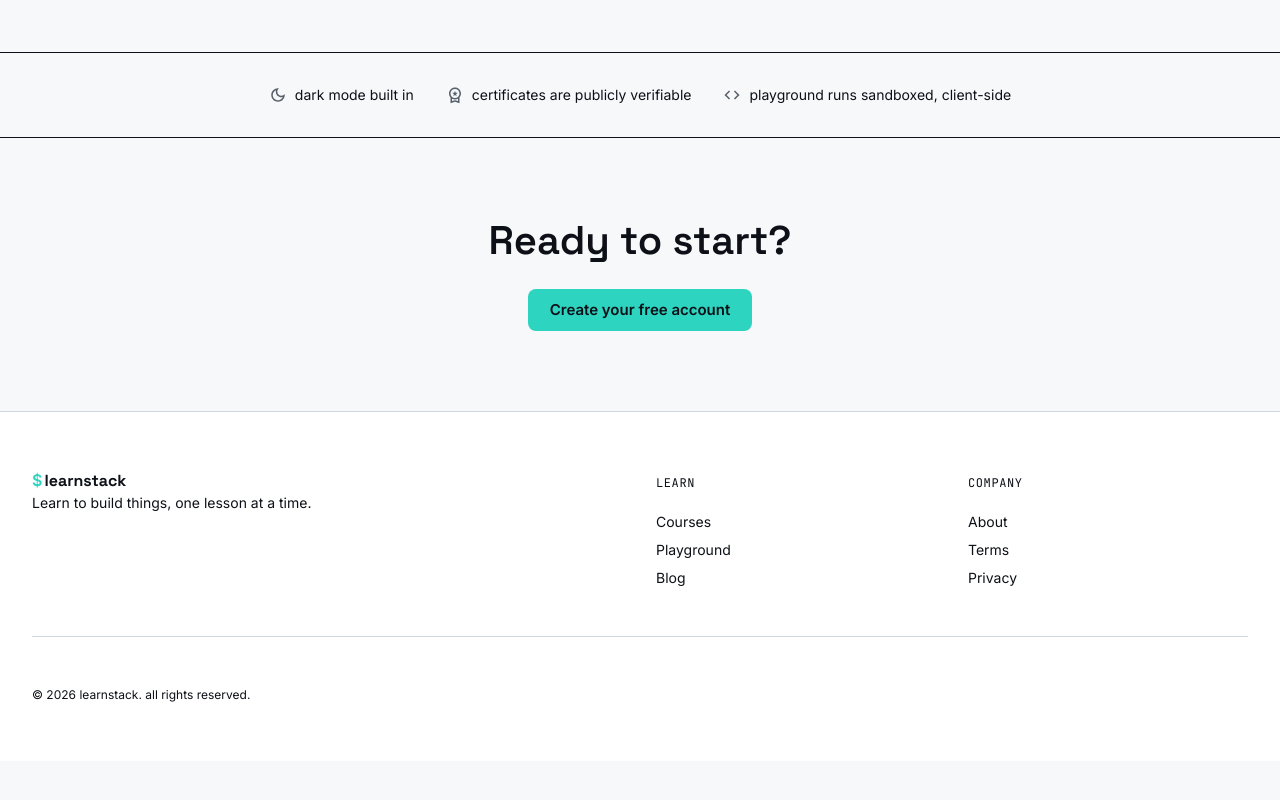
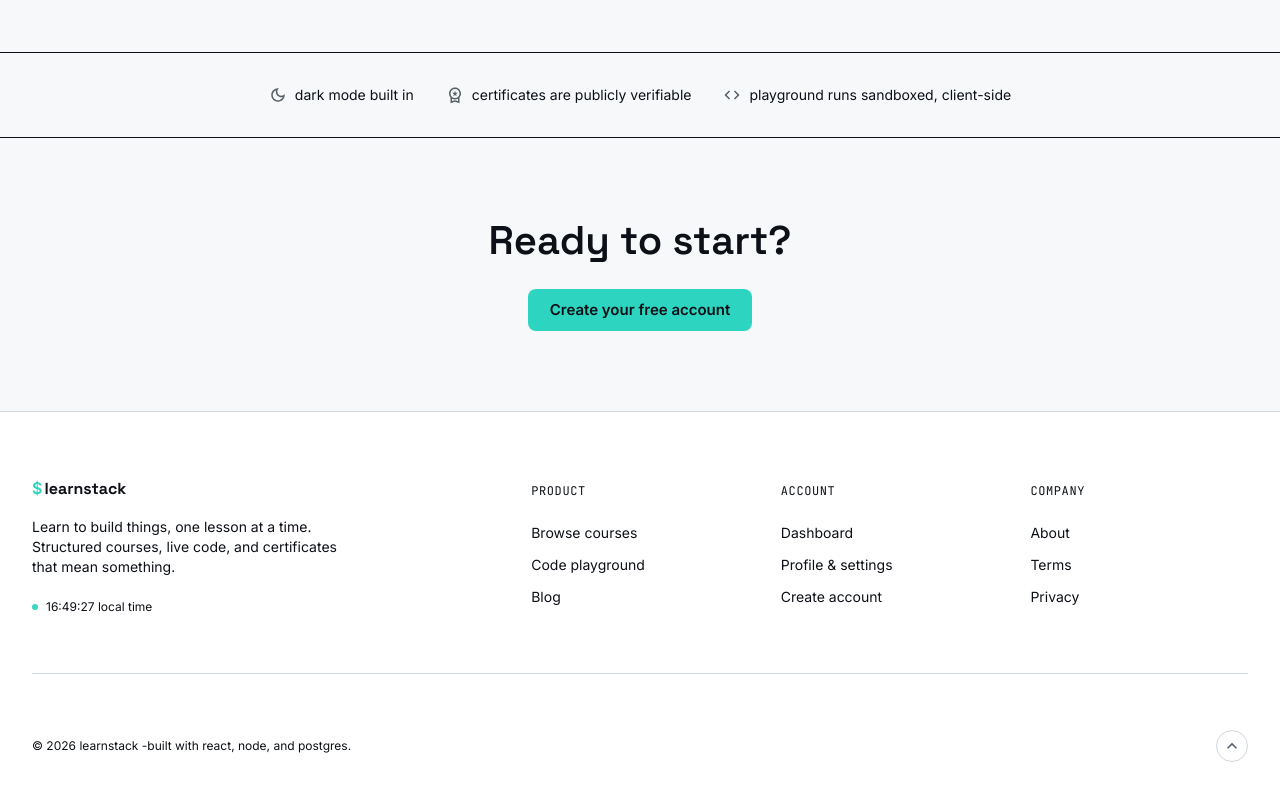
Before and after one commit to DivyamOswal/LearnStack, a React (Vite) app in the folder client/: page / in a window 1280 px wide. Shown: the part 2949-3749 px from the top of the page. Before the commit the page ends 3710 px from the top, so only its background shows below. Built offline with nearby package versions, Linux system fonts and the light colour scheme; no server answers.

Commit message:
feat: add profile settings page route and enhance footer with live clock and improved link structure

```diff
--- a/client/src/app/router.tsx
+++ b/client/src/app/router.tsx
@@ -35,6 +35,7 @@ import AdminBlogPage from '@/pages/admin/AdminBlogPage';
 import VerifyEmailPage from '@/pages/VerifyEmailPage';
 import AdminQuizzesPage from '@/pages/admin/AdminQuizzesPage';
 import AdminQuizEditorPage from '@/pages/admin/AdminQuizEditorPage';
+import ProfileSettingsPage from '@/pages/ProfileSettingsPage';
 
 const router = createBrowserRouter([
   {
@@ -70,6 +71,7 @@ const router = createBrowserRouter([
           { path: '/learn/:lessonId', element: <LessonPage /> },
           { path: '/dashboard/certificates', element: <CertificatesPage /> },
           { path: '/dashboard/bookmarks', element: <BookmarksPage /> },
+          { path: '/profile', element: <ProfileSettingsPage /> },
         ],
 
       },
--- a/client/src/components/layout/Footer.tsx
+++ b/client/src/components/layout/Footer.tsx
@@ -1,12 +1,20 @@
+import { useState, useEffect } from 'react';
 import { Link as RouterLink } from 'react-router-dom';
-import { Box, Typography, Divider } from '@mui/material';
+import { Box, Typography, Divider, IconButton } from '@mui/material';
+import { motion } from 'framer-motion';
+import KeyboardArrowUpIcon from '@mui/icons-material/KeyboardArrowUp';
 import { ROUTES } from '@/routes/routePaths';
 
 const footerLinks = {
-  learn: [
-    { label: 'Courses', path: ROUTES.COURSES },
-    { label: 'Playground', path: ROUTES.PLAYGROUND },
+  product: [
+    { label: 'Browse courses', path: ROUTES.COURSES },
+    { label: 'Code playground', path: ROUTES.PLAYGROUND },
     { label: 'Blog', path: ROUTES.BLOG },
+  ],
+  account: [
+    { label: 'Dashboard', path: ROUTES.DASHBOARD },
+    { label: 'Profile & settings', path: ROUTES.PROFILE },
+    { label: 'Create account', path: ROUTES.REGISTER },
   ],
   company: [
     { label: 'About', path: '/about' },
@@ -15,61 +23,101 @@ const footerLinks = {
   ],
 };
 
+const useLiveClock = () => {
+  const [time, setTime] = useState(new Date());
+
+  useEffect(() => {
+    const interval = setInterval(() => setTime(new Date()), 1000);
+    return () => clearInterval(interval);
+  }, []);
+
+  return time;
+};
+
+const FooterLinkGroup = ({ title, links }: { title: string; links: { label: string; path: string }[] }) => (
+  <div>
+    <Typography variant="overline" color="text.secondary" className="font-mono-ui">
+      {title}
+    </Typography>
+    <div className="flex flex-col gap-2 mt-3">
+      {links.map((link) => (
+        <motion.div key={link.path} whileHover={{ x: 3 }} transition={{ duration: 0.15 }}>
+          <RouterLink
+            to={link.path}
+            className="text-sm no-underline transition-colors"
+            style={{ color: 'inherit' }}
+            onMouseEnter={(e) => (e.currentTarget.style.color = 'var(--mui-palette-primary-main, #2DD4BF)')}
+            onMouseLeave={(e) => (e.currentTarget.style.color = 'inherit')}
+          >
+            {link.label}
+          </RouterLink>
+        </motion.div>
+      ))}
+    </div>
+  </div>
+);
+
 const Footer = () => {
+  const time = useLiveClock();
+
+  const scrollToTop = () => window.scrollTo({ top: 0, behavior: 'smooth' });
+
   return (
     <Box component="footer" sx={{ borderTop: '1px solid', borderColor: 'divider', bgcolor: 'background.paper' }}>
-      <div className="max-w-7xl mx-auto px-4 py-10 sm:px-6 md:px-8 md:py-14">
-        <div className="grid grid-cols-2 gap-8 sm:grid-cols-4">
-          {/* Logo column LearnStack spans full width on mobile, one column on larger screens */}
-          <div className="col-span-2 sm:col-span-2">
+      <div className="max-w-7xl mx-auto px-4 py-12 sm:px-6 md:px-8 md:py-16">
+        <div className="grid grid-cols-2 gap-8 sm:grid-cols-5">
+          {/* Logo + tagline -spans full width on mobile, two columns on larger screens */}
+          <div className="col-span-2 sm:col-span-2 flex flex-col gap-4">
             <div className="flex items-baseline gap-0.5 font-mono-ui">
               <Typography component="span" sx={{ color: 'primary.main', fontWeight: 600 }}>$</Typography>
               <Typography component="span" sx={{ fontFamily: '"Space Grotesk", sans-serif', fontWeight: 700 }}>
                 learnstack
               </Typography>
             </div>
-            <Typography variant="body2" color="text.secondary" className="mt-3 max-w-xs">
-              Learn to build things, one lesson at a time.
+            <Typography variant="body2" color="text.secondary" className="max-w-xs">
+              Learn to build things, one lesson at a time. Structured courses, live code, and certificates that mean something.
             </Typography>
-          </div>
 
-          <div>
-            <Typography variant="overline" color="text.secondary">learn</Typography>
-            <div className="flex flex-col gap-2 mt-3">
-              {footerLinks.learn.map((link) => (
-                <RouterLink
-                  key={link.path}
-                  to={link.path}
-                  className="text-sm no-underline text-inherit hover:opacity-70 transition-opacity"
-                >
-                  {link.label}
-                </RouterLink>
-              ))}
+            {/* Live clock -genuinely computed client-side, not decorative */}
+            <div className="flex items-center gap-2 mt-1">
+              <motion.div
+                animate={{ opacity: [1, 0.3, 1] }}
+                transition={{ duration: 2, repeat: Infinity, ease: 'easeInOut' }}
+                style={{ width: 6, height: 6, borderRadius: '50%', backgroundColor: 'var(--mui-palette-primary-main, #2DD4BF)' }}
+              />
+              <Typography variant="caption" color="text.secondary" className="font-mono-ui">
+                {time.toLocaleTimeString('en-US', { hour12: false })} local time
+              </Typography>
             </div>
           </div>
 
-          <div>
-            <Typography variant="overline" color="text.secondary">company</Typography>
-            <div className="flex flex-col gap-2 mt-3">
-              {footerLinks.company.map((link) => (
-                <RouterLink
-                  key={link.path}
-                  to={link.path}
-                  className="text-sm no-underline text-inherit hover:opacity-70 transition-opacity"
-                >
-                  {link.label}
-                </RouterLink>
-              ))}
-            </div>
-          </div>
+          <FooterLinkGroup title="product" links={footerLinks.product} />
+          <FooterLinkGroup title="account" links={footerLinks.account} />
+          <FooterLinkGroup title="company" links={footerLinks.company} />
         </div>
 
-        <Divider sx={{ my: { xs: 4, md: 6 } }} />
+        <Divider sx={{ my: { xs: 5, md: 7 } }} />
 
-        <div className="flex flex-col-reverse items-center gap-3 sm:flex-row sm:justify-between">
+        <div className="flex flex-col-reverse items-center gap-4 sm:flex-row sm:justify-between">
           <Typography variant="caption" color="text.secondary" className="font-mono-ui">
-            © {new Date().getFullYear()} learnstack. all rights reserved.
+            © {new Date().getFullYear()} learnstack -built with react, node, and postgres.
           </Typography>
+
+          <motion.div whileHover={{ y: -2 }} whileTap={{ scale: 0.95 }}>
+            <IconButton
+              onClick={scrollToTop}
+              size="small"
+              aria-label="Back to top"
+              sx={{
+                border: '1px solid',
+                borderColor: 'divider',
+                color: 'text.secondary',
+                '&:hover': { color: 'primary.main', borderColor: 'primary.main' },
+              }}
+            >
+              <KeyboardArrowUpIcon fontSize="small" />
+            </IconButton>
+          </motion.div>
         </div>
       </div>
     </Box>
--- a/client/src/features/admin/components/notifications/BroadcastForm.tsx
+++ b/client/src/features/admin/components/notifications/BroadcastForm.tsx
@@ -77,7 +77,7 @@ const BroadcastForm = () => {
       </Button>
 
       <Typography variant="caption" color="text.secondary">
-        This creates an in-app notification for every matching user — there's no email sent alongside it.
+        This creates an in-app notification for every matching user -there's no email sent alongside it.
       </Typography>
     </form>
   );
--- /dev/null
+++ b/client/src/features/profile/profile.types.ts
@@ -0,0 +1,22 @@
+export interface UserProfile {
+  id: string;
+  name: string;
+  email: string;
+  avatarUrl: string | null;
+  bio: string | null;
+  socialLinks: Record<string, string> | null;
+  role: 'STUDENT' | 'ADMIN';
+  isVerified: boolean;
+  createdAt: string;
+}
+
+export interface UpdateProfileInput {
+  name?: string;
+  bio?: string;
+  socialLinks?: Record<string, string>;
+}
+
+export interface ChangePasswordInput {
+  currentPassword: string;
+  newPassword: string;
+}
--- a/client/src/pages/admin/AdminQuizzesPage.tsx
+++ b/client/src/pages/admin/AdminQuizzesPage.tsx
@@ -23,7 +23,7 @@ const AdminQuizzesPage = () => {
       )}
 
       {!isLoading && data && data.courses.length === 0 && (
-        <EmptyState title="No courses yet" description="Create a course first — quizzes belong to a course." />
+        <EmptyState title="No courses yet" description="Create a course first -quizzes belong to a course." />
       )}
 
       {!isLoading && data && data.courses.length > 0 && (
--- a/client/src/utils/formatCurrency.ts
+++ b/client/src/utils/formatCurrency.ts
@@ -2,6 +2,6 @@ export const formatCurrency = (value: string | number): string => {
   const amount = typeof value === 'string' ? parseFloat(value) : value;
   return new Intl.NumberFormat('en-US', {
     style: 'currency',
-    currency: 'USD',
+    currency: 'INR',
   }).format(amount);
 };
```
Also changed, not shown: client/src/components/ui/ConfirmDialog.tsx (+88 -5 lines), 2 other files (tests, documents, lock files or other folders).
